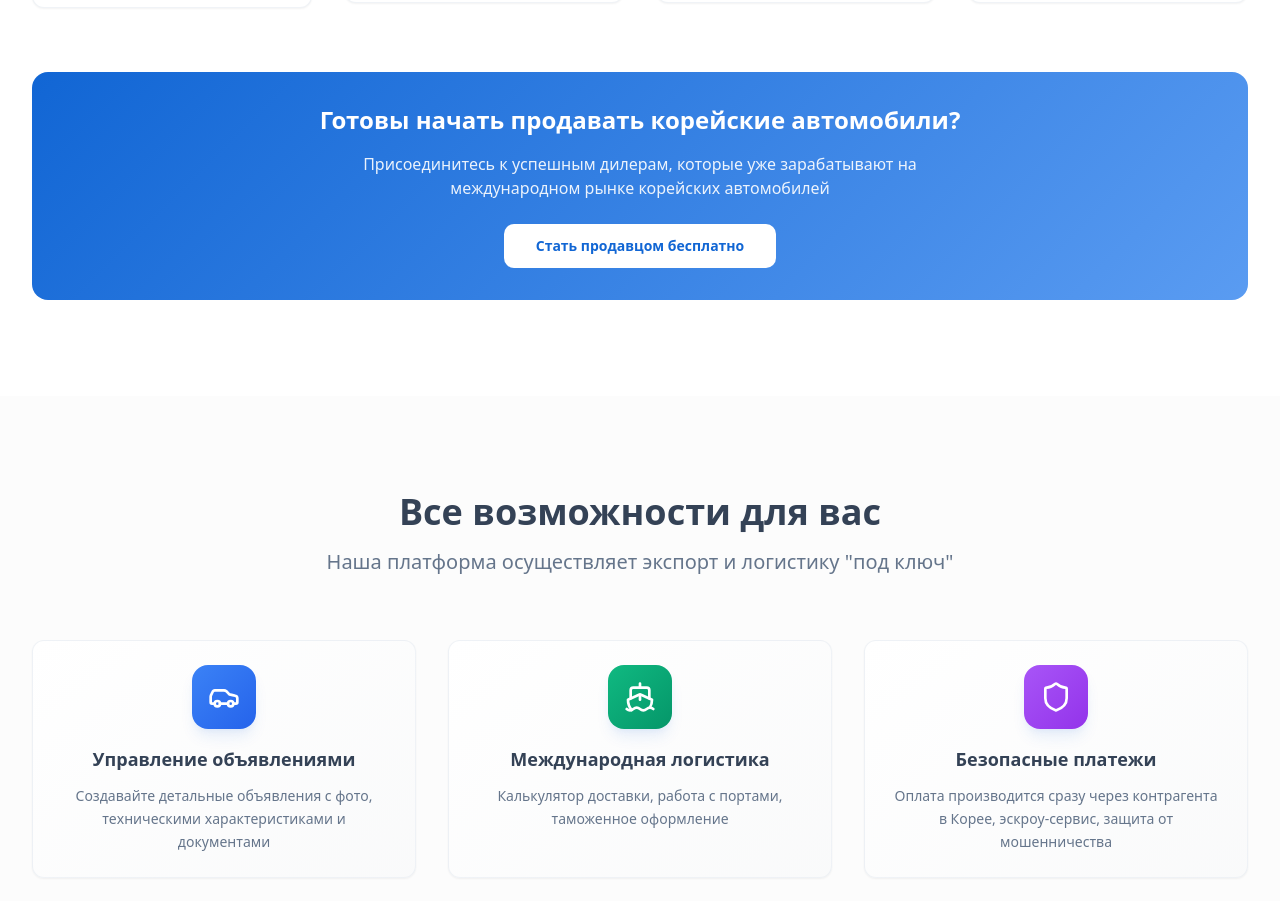
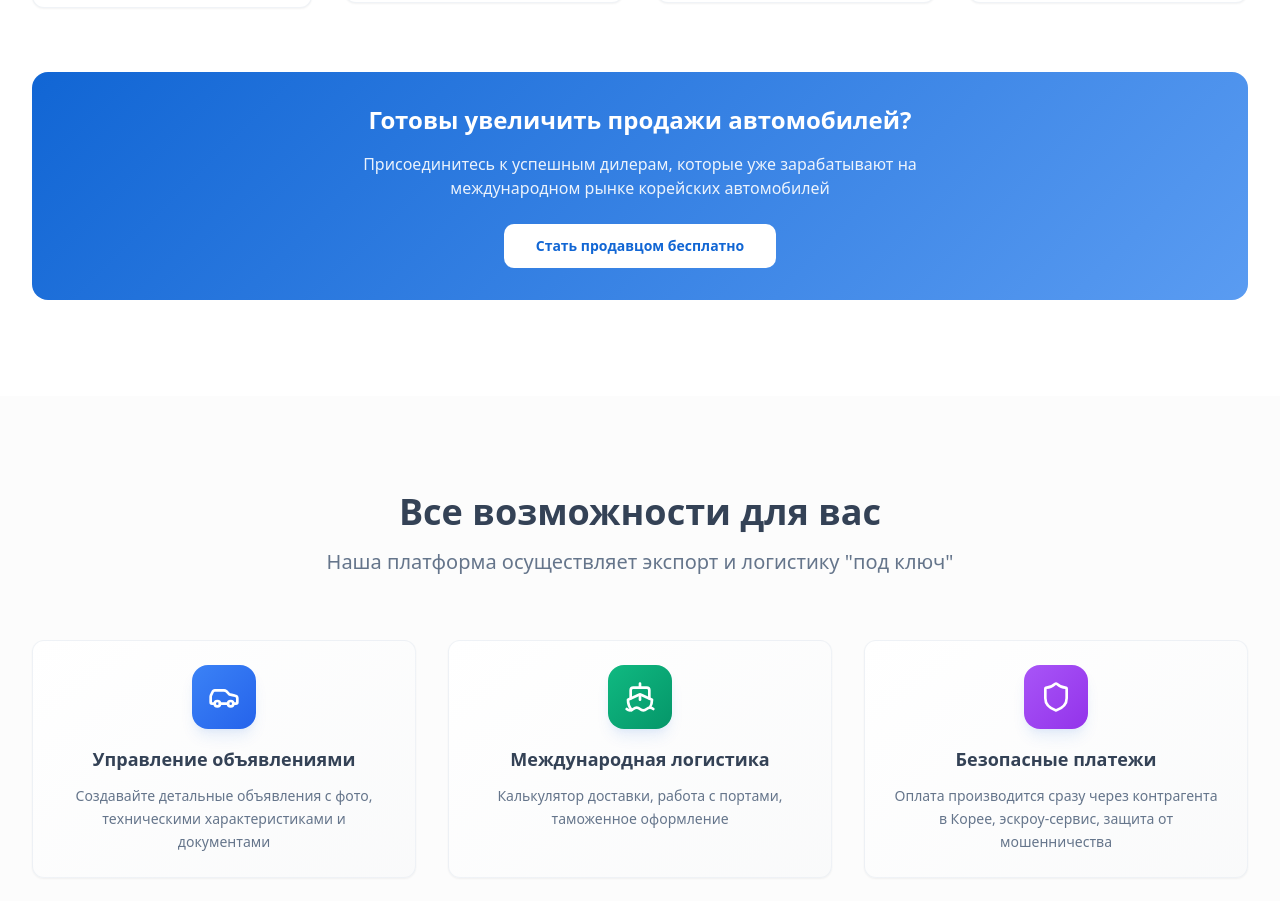
Before and after one commit to aliw999/koreacar-exports, a React (Vite) app: page / in a window 1280 px wide. Shown: the part 1428-2329 px from the top of the page. Built offline with nearby package versions, Linux system fonts and the light colour scheme; the HTML template or start-up script is replaced by a standard one.

Commit message:
Update heading text

```diff
--- a/src/components/Steps.tsx
+++ b/src/components/Steps.tsx
@@ -131,9 +131,9 @@ const Steps = () => {
         {/* CTA Section */}
         <div className="text-center mt-16">
           <div className="bg-hero-gradient rounded-2xl p-8 text-white">
-            <h3 className="text-2xl font-bold mb-4">
-              Готовы начать продавать корейские автомобили?
-            </h3>
+              <h3 className="text-2xl font-bold mb-4">
+                Готовы увеличить продажи автомобилей?
+              </h3>
             <p className="text-white/90 mb-6 max-w-2xl mx-auto">
               Присоединитесь к успешным дилерам, которые уже зарабатывают
               на международном рынке корейских автомобилей
```
